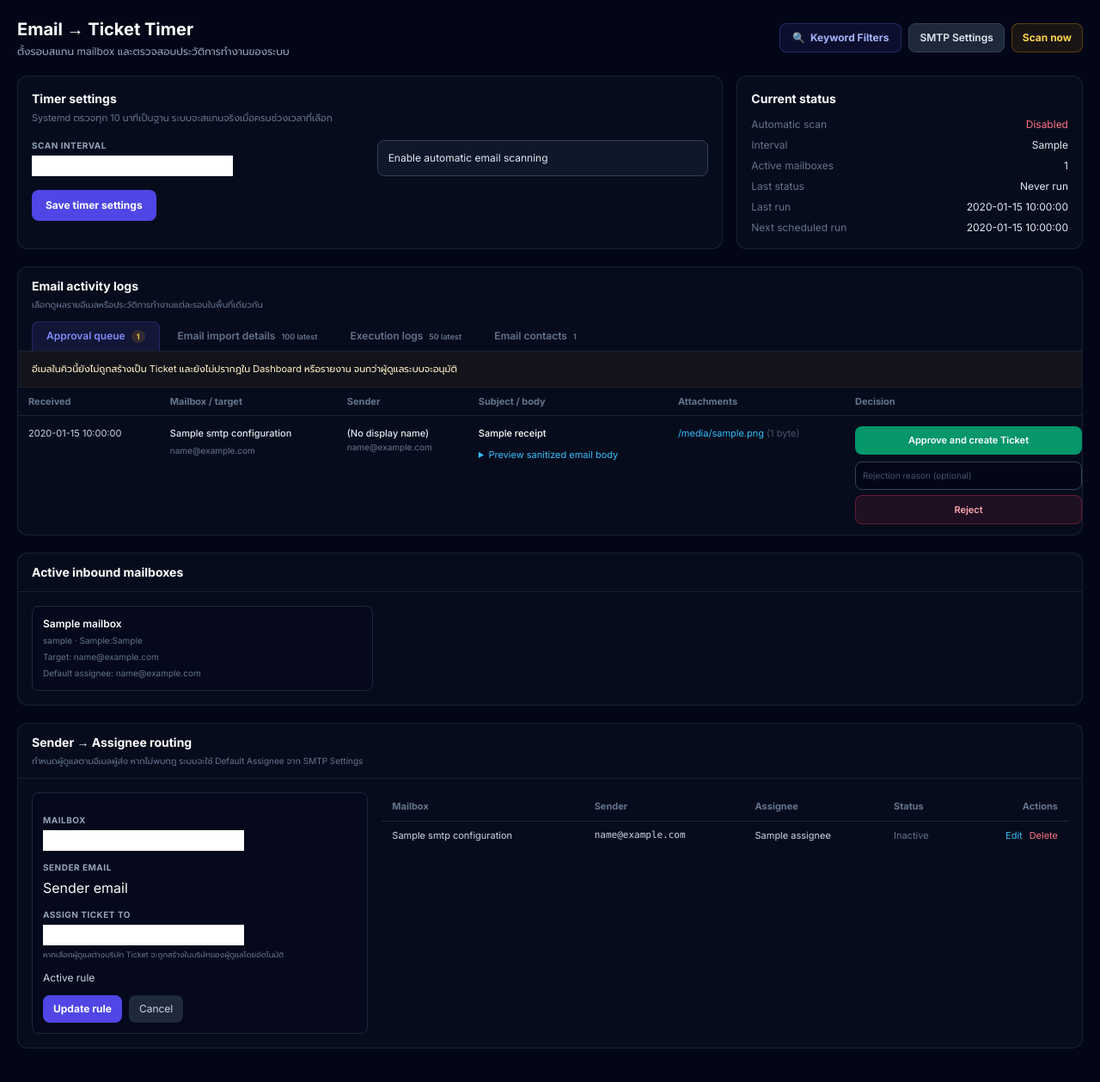
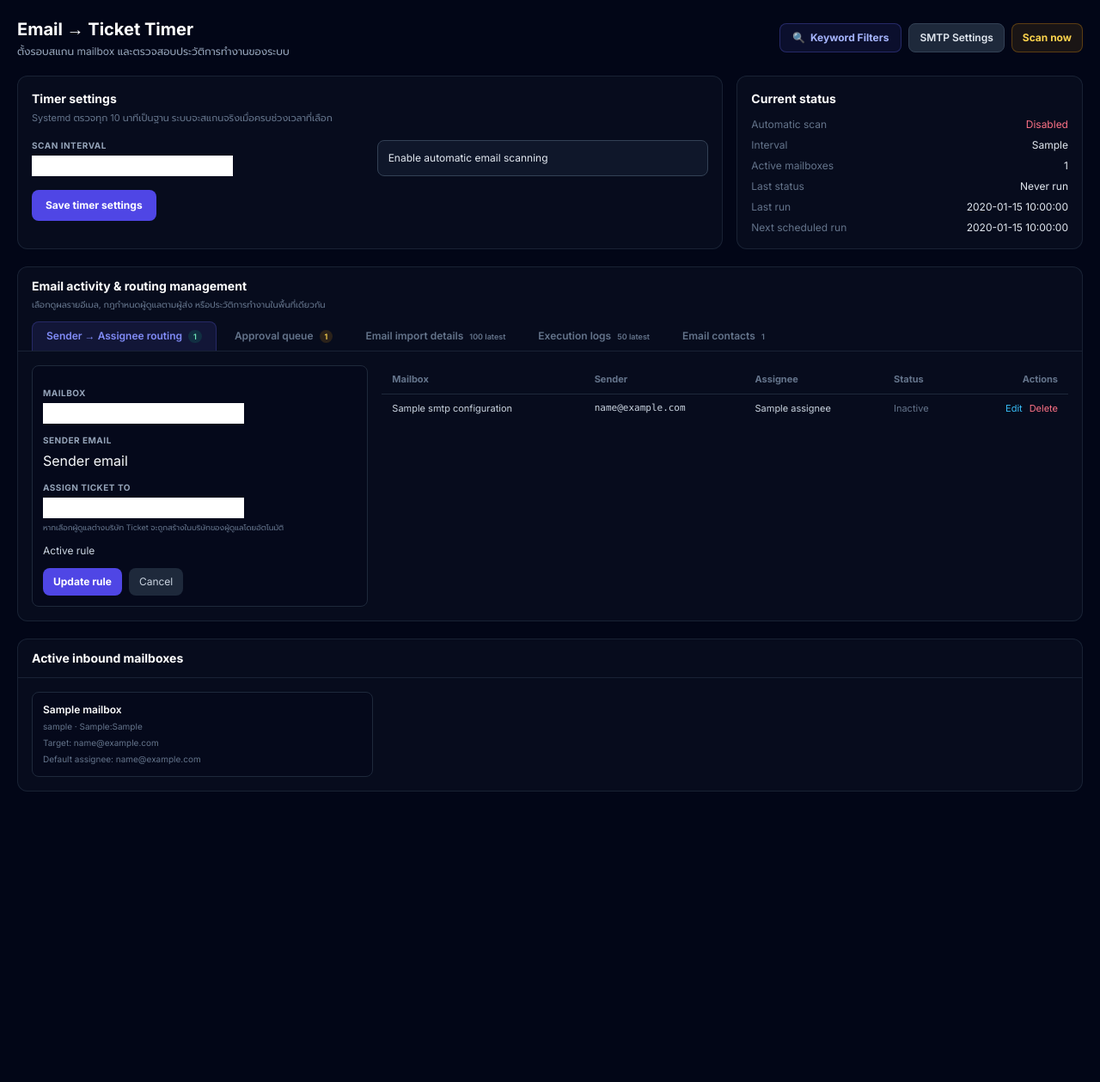
Before and after one commit to Narunai/ticketSolve, a Django app: template tickets/templates/tickets/email_timer.html in a window 1280 px wide. Shown: the top 1259 px of the page at 86% size. Run offline with Django 5.2, Linux system fonts and the light colour scheme; the template is opened without the code that fills it: most values are stand-ins (such as "Sample title", 1, 10 or a date in 2020); form fields are guessed from the names that the template uses; some libraries are stand-ins or nearby versions.

Commit message:
feat: move Sender -> Assignee routing to top tab bar, add routing rule audit logging and assignee email notifications

```diff
--- a/tickets/templates/tickets/email_timer.html
+++ b/tickets/templates/tickets/email_timer.html
@@ -100,9 +100,13 @@
 
     <section id="emailLogTabsContainer" class="overflow-hidden rounded-xl border border-slate-800/80 bg-slate-900/40">
         <div class="border-b border-slate-800/80 px-4 pt-3">
-            <h2 class="text-sm font-bold text-white">Email activity logs</h2>
-            <p class="mt-1 text-[10px] text-slate-500">เลือกดูผลรายอีเมลหรือประวัติการทำงานแต่ละรอบในพื้นที่เดียวกัน</p>
+            <h2 class="text-sm font-bold text-white">Email activity & routing management</h2>
+            <p class="mt-1 text-[10px] text-slate-500">เลือกดูผลรายอีเมล, กฎกำหนดผู้ดูแลตามผู้ส่ง หรือประวัติการทำงานในพื้นที่เดียวกัน</p>
             <div class="mt-3 flex flex-wrap gap-1" role="tablist" aria-label="Email activity log views">
+                <button id="emailRoutingTab" type="button" role="tab" aria-selected="false" aria-controls="emailRoutingTabPanel" data-email-log-tab="routing" class="rounded-t-lg border border-b-0 border-transparent px-4 py-2 text-xs font-semibold text-slate-500 hover:text-slate-300">
+                    Sender → Assignee routing
+                    <span class="ml-1 rounded-full bg-emerald-500/15 px-1.5 py-0.5 text-[9px] text-emerald-300">{{ routing_rules|length }}</span>
+                </button>
                 <button id="emailApprovalTab" type="button" role="tab" aria-selected="true" aria-controls="emailApprovalTabPanel" data-email-log-tab="approval" class="rounded-t-lg border border-b-0 border-theme-border bg-theme-bg px-4 py-2 text-xs font-semibold text-theme-accent">
                     Approval queue
                     <span class="ml-1 rounded-full bg-amber-500/15 px-1.5 py-0.5 text-[9px] text-amber-300">{{ pending_email_count }}</span>
@@ -119,6 +123,84 @@
                     Email contacts
                     <span class="ml-1 text-[9px] text-slate-500">{{ email_contacts|length }}</span>
                 </button>
+            </div>
+        </div>
+
+        <!-- Tab Panel: Sender → Assignee Routing -->
+        <div id="emailRoutingTabPanel" role="tabpanel" aria-labelledby="emailRoutingTab" data-email-log-panel="routing" class="hidden overflow-x-auto p-4">
+            <div class="grid gap-4 lg:grid-cols-3">
+                <form method="post" action="{% url 'email_routing_rule_save' %}" class="space-y-3 rounded-lg border border-slate-800 bg-slate-950/30 p-3">
+                    {% csrf_token %}
+                    {% if editing_rule %}<input type="hidden" name="rule_id" value="{{ editing_rule.pk }}">{% endif %}
+                    {% if routing_form.errors %}
+                    <div class="rounded-lg border border-rose-500/30 bg-rose-500/10 p-2 text-[10px] text-rose-300">
+                        {{ routing_form.errors }}
+                    </div>
+                    {% endif %}
+                    <div>
+                        <label class="mb-1 block text-[10px] font-bold uppercase tracking-wider text-slate-400">Mailbox</label>
+                        {{ routing_form.smtp_configuration }}
+                    </div>
+                    <div>
+                        <label class="mb-1 block text-[10px] font-bold uppercase tracking-wider text-slate-400">Sender email</label>
+                        {{ routing_form.sender_email }}
+                    </div>
+                    <div>
+                        <label class="mb-1 block text-[10px] font-bold uppercase tracking-wider text-slate-400">Assign ticket to</label>
+                        {{ routing_form.assignee }}
+                        <p class="mt-1 text-[9px] text-slate-500">หากเลือกผู้ดูแลต่างบริษัท Ticket จะถูกสร้างในบริษัทของผู้ดูแลโดยอัตโนมัติ</p>
+                    </div>
+                    <label class="flex items-center gap-2 text-xs text-slate-300">
+                        {{ routing_form.is_active }} Active rule
+                    </label>
+                    <div class="flex gap-2">
+                        <button type="submit" class="rounded-lg bg-indigo-600 px-3 py-2 text-xs font-bold text-white hover:bg-indigo-500">
+                            {% if editing_rule %}Update rule{% else %}Add routing rule{% endif %}
+                        </button>
+                        {% if editing_rule %}
+                        <a href="{% url 'email_timer' %}" class="rounded-lg bg-slate-800 px-3 py-2 text-xs text-slate-300">Cancel</a>
+                        {% endif %}
+                    </div>
+                </form>
+
+                <div class="overflow-x-auto lg:col-span-2">
+                    <table class="w-full min-w-[650px] text-left text-[11px]">
+                        <thead class="border-b border-slate-800 text-slate-500">
+                            <tr>
+                                <th class="px-3 py-2">Mailbox</th>
+                                <th class="px-3 py-2">Sender</th>
+                                <th class="px-3 py-2">Assignee</th>
+                                <th class="px-3 py-2">Status</th>
+                                <th class="px-3 py-2 text-right">Actions</th>
+                            </tr>
+                        </thead>
+                        <tbody class="divide-y divide-slate-800/50 text-slate-300">
+                            {% for rule in routing_rules %}
+                            <tr>
+                                <td class="px-3 py-2">{{ rule.smtp_configuration.name }}</td>
+                                <td class="px-3 py-2 font-mono">{{ rule.sender_email }}</td>
+                                <td class="px-3 py-2">
+                                    {{ rule.assignee|default:"SMTP default" }}
+                                </td>
+                                <td class="px-3 py-2 {% if rule.is_active %}text-emerald-400{% else %}text-slate-500{% endif %}">
+                                    {% if rule.is_active %}Active{% else %}Inactive{% endif %}
+                                </td>
+                                <td class="px-3 py-2">
+                                    <div class="flex justify-end gap-2">
+                                        <a href="{% url 'email_timer' %}?edit_rule={{ rule.pk }}" class="text-sky-400 hover:underline">Edit</a>
+                                        <form method="post" action="{% url 'email_routing_rule_delete' rule.pk %}" onsubmit="return confirm('Delete this routing rule?');">
+                                            {% csrf_token %}
+                                            <button type="submit" class="text-rose-400 hover:underline">Delete</button>
+                                        </form>
+                                    </div>
+                                </td>
+                            </tr>
+                            {% empty %}
+                            <tr><td colspan="5" class="px-3 py-8 text-center text-slate-500">ยังไม่มีกฎกำหนดผู้ดูแลตามผู้ส่ง</td></tr>
+                            {% endfor %}
+                        </tbody>
+                    </table>
+                </div>
             </div>
         </div>
 
@@ -419,89 +501,6 @@
         </div>
     </section>
 
-    <section class="overflow-hidden rounded-xl border border-slate-800/80 bg-slate-900/40">
-        <div class="border-b border-slate-800/80 px-4 py-3">
-            <h2 class="text-sm font-bold text-white">Sender → Assignee routing</h2>
-            <p class="mt-1 text-[10px] text-slate-500">
-                กำหนดผู้ดูแลตามอีเมลผู้ส่ง หากไม่พบกฎ ระบบจะใช้ Default Assignee จาก SMTP Settings
-            </p>
-        </div>
-        <div class="grid gap-4 p-4 lg:grid-cols-3">
-            <form method="post" action="{% url 'email_routing_rule_save' %}" class="space-y-3 rounded-lg border border-slate-800 bg-slate-950/30 p-3">
-                {% csrf_token %}
-                {% if editing_rule %}<input type="hidden" name="rule_id" value="{{ editing_rule.pk }}">{% endif %}
-                {% if routing_form.errors %}
-                <div class="rounded-lg border border-rose-500/30 bg-rose-500/10 p-2 text-[10px] text-rose-300">
-                    {{ routing_form.errors }}
-                </div>
-                {% endif %}
-                <div>
-                    <label class="mb-1 block text-[10px] font-bold uppercase tracking-wider text-slate-400">Mailbox</label>
-                    {{ routing_form.smtp_configuration }}
-                </div>
-                <div>
-                    <label class="mb-1 block text-[10px] font-bold uppercase tracking-wider text-slate-400">Sender email</label>
-                    {{ routing_form.sender_email }}
-                </div>
-                <div>
-                    <label class="mb-1 block text-[10px] font-bold uppercase tracking-wider text-slate-400">Assign ticket to</label>
-                    {{ routing_form.assignee }}
-                    <p class="mt-1 text-[9px] text-slate-500">หากเลือกผู้ดูแลต่างบริษัท Ticket จะถูกสร้างในบริษัทของผู้ดูแลโดยอัตโนมัติ</p>
-                </div>
-                <label class="flex items-center gap-2 text-xs text-slate-300">
-                    {{ routing_form.is_active }} Active rule
-                </label>
-                <div class="flex gap-2">
-                    <button type="submit" class="rounded-lg bg-indigo-600 px-3 py-2 text-xs font-bold text-white hover:bg-indigo-500">
-                        {% if editing_rule %}Update rule{% else %}Add routing rule{% endif %}
-                    </button>
-                    {% if editing_rule %}
-                    <a href="{% url 'email_timer' %}" class="rounded-lg bg-slate-800 px-3 py-2 text-xs text-slate-300">Cancel</a>
-                    {% endif %}
-                </div>
-            </form>
-
-            <div class="overflow-x-auto lg:col-span-2">
-                <table class="w-full min-w-[650px] text-left text-[11px]">
-                    <thead class="border-b border-slate-800 text-slate-500">
-                        <tr>
-                            <th class="px-3 py-2">Mailbox</th>
-                            <th class="px-3 py-2">Sender</th>
-                            <th class="px-3 py-2">Assignee</th>
-                            <th class="px-3 py-2">Status</th>
-                            <th class="px-3 py-2 text-right">Actions</th>
-                        </tr>
-                    </thead>
-                    <tbody class="divide-y divide-slate-800/50 text-slate-300">
-                        {% for rule in routing_rules %}
-                        <tr>
-                            <td class="px-3 py-2">{{ rule.smtp_configuration.name }}</td>
-                            <td class="px-3 py-2 font-mono">{{ rule.sender_email }}</td>
-                            <td class="px-3 py-2">
-                                {{ rule.assignee|default:"SMTP default" }}
-                            </td>
-                            <td class="px-3 py-2 {% if rule.is_active %}text-emerald-400{% else %}text-slate-500{% endif %}">
-                                {% if rule.is_active %}Active{% else %}Inactive{% endif %}
-                            </td>
-                            <td class="px-3 py-2">
-                                <div class="flex justify-end gap-2">
-                                    <a href="{% url 'email_timer' %}?edit_rule={{ rule.pk }}" class="text-sky-400 hover:underline">Edit</a>
-                                    <form method="post" action="{% url 'email_routing_rule_delete' rule.pk %}" onsubmit="return confirm('Delete this routing rule?');">
-                                        {% csrf_token %}
-                                        <button type="submit" class="text-rose-400 hover:underline">Delete</button>
-                                    </form>
-                                </div>
-                            </td>
-                        </tr>
-                        {% empty %}
-                        <tr><td colspan="5" class="px-3 py-8 text-center text-slate-500">ยังไม่มีกฎกำหนดผู้ดูแลตามผู้ส่ง</td></tr>
-                        {% endfor %}
-                    </tbody>
-                </table>
-            </div>
-        </div>
-    </section>
-
 </div>
 
 <script>
@@ -555,12 +554,14 @@
             });
         });
 
-        let initialTab = 'approval';
+        let initialTab = 'routing';
+        {% if not editing_rule %}
         try {
-            initialTab = localStorage.getItem('email_timer_log_tab') || 'approval';
+            initialTab = localStorage.getItem('email_timer_log_tab') || 'routing';
         } catch (error) {
-            initialTab = 'approval';
+            initialTab = 'routing';
         }
+        {% endif %}
         activateEmailLogTab(initialTab, false);
     })();
 
```
Also changed, not shown: tickets/email_to_ticket.py (+10 -0 lines), tickets/signals.py (+22 -9 lines).
